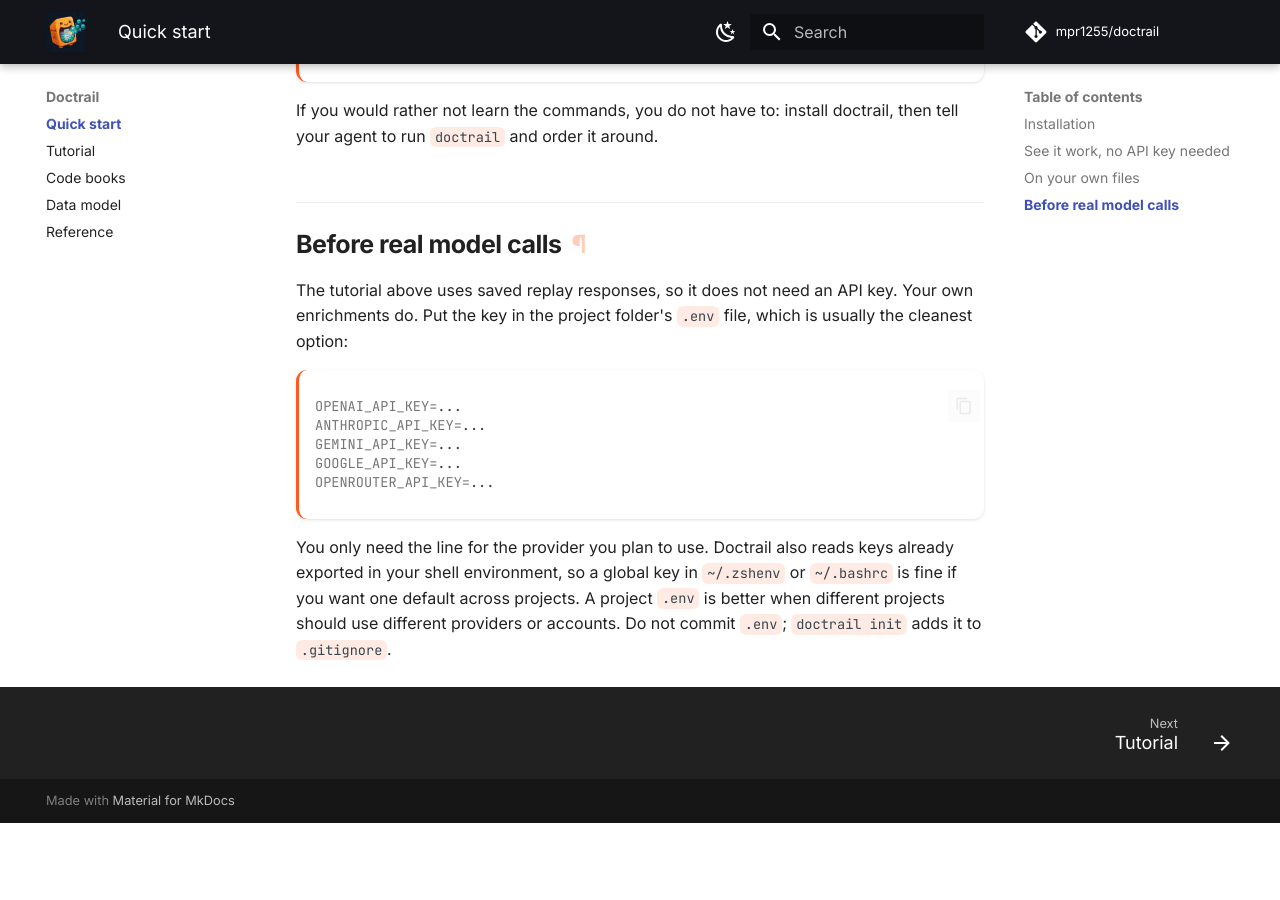
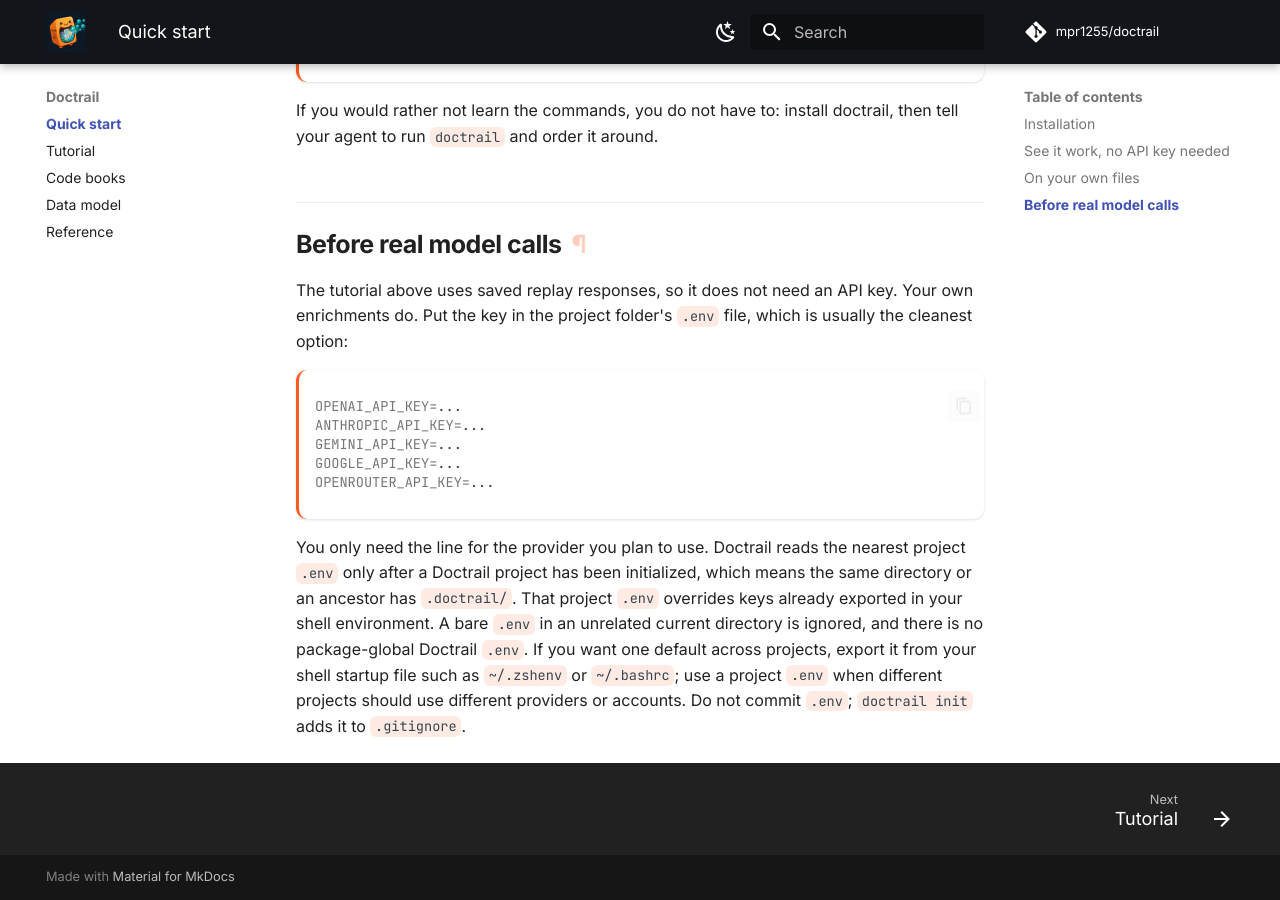
Before and after one commit to mpr1255/doctrail, an MkDocs documentation site: the page built from docs/quickstart.md, in a window 1280 px wide and 900 px high, scrolled down 1522 px. Built offline with MkDocs 1.6.1 and Material for MkDocs 9.7.7, drawn with Linux system fonts in a browser that asks for light colours; comment, search, counter and statistics services are not loaded; before the commit the page ends 2345 px from its top, so only the background shows below that.

Commit message:
document project env precedence

````diff
--- a/docs/llms.txt
+++ b/docs/llms.txt
@@ -186,7 +186,7 @@
 OPENROUTER_API_KEY=...
 ```
 
-You only need the line for the provider you plan to use. Doctrail also reads keys already exported in your shell environment, so a global key in `~/.zshenv` or `~/.bashrc` is fine if you want one default across projects. A project `.env` is better when different projects should use different providers or accounts. Do not commit `.env`; `doctrail init` adds it to `.gitignore`.
+You only need the line for the provider you plan to use. Doctrail reads the nearest project `.env` only after a Doctrail project has been initialized, which means the same directory or an ancestor has `.doctrail/`. That project `.env` overrides keys already exported in your shell environment. A bare `.env` in an unrelated current directory is ignored, and there is no package-global Doctrail `.env`. If you want one default across projects, export it from your shell startup file such as `~/.zshenv` or `~/.bashrc`; use a project `.env` when different projects should use different providers or accounts. Do not commit `.env`; `doctrail init` adds it to `.gitignore`.
 
 <!-- tutorial.md -->
 
@@ -286,7 +286,7 @@
 
 You only need a pile of files you want the text out of, and questions you want answered about each one. Think in terms of the grid: your files are rows, and you are adding typed columns.
 
-One last practical point: the tutorial used replayed responses, so it did not need a provider key. Real enrichments do. Before you swap `model: replay` for OpenAI, Anthropic, Gemini, or OpenRouter, put the relevant key in your project `.env` file, or export it from your shell startup file such as `~/.zshenv` or `~/.bashrc`. The environment variable names are `OPENAI_API_KEY`, `ANTHROPIC_API_KEY`, `GEMINI_API_KEY` or `GOOGLE_API_KEY`, and `OPENROUTER_API_KEY`.
+One last practical point: the tutorial used replayed responses, so it did not need a provider key. Real enrichments do. Before you swap `model: replay` for OpenAI, Anthropic, Gemini, or OpenRouter, put the relevant key in your project `.env` file, or export it from your shell startup file such as `~/.zshenv` or `~/.bashrc`. A project `.env` is loaded only inside an initialized Doctrail project, and it overrides shell keys; a bare `.env` in an unrelated current directory is ignored. The environment variable names are `OPENAI_API_KEY`, `ANTHROPIC_API_KEY`, `GEMINI_API_KEY` or `GOOGLE_API_KEY`, and `OPENROUTER_API_KEY`.
 
 [^column]: Note that, under the hood, doctrail does *not* simply add a column to your document grid. It is easy to think of it that way, but this would be the wrong data model. The reason is that your schema may become complicated, and you may want to add lots of enrichments of many forms. Perhaps one document needs multiple sets of the same type of enrichment. For example, it deals with country1, country2, and country3; in that case, your unit of analysis is not a document, but a "country-document", and you have a many-to-one relationship between countries and documents. What doctrail actually does is explained in [the data model](data-model.md).
 
--- a/docs/quickstart.md
+++ b/docs/quickstart.md
@@ -59,4 +59,4 @@
 OPENROUTER_API_KEY=...
 ```
 
-You only need the line for the provider you plan to use. Doctrail also reads keys already exported in your shell environment, so a global key in `~/.zshenv` or `~/.bashrc` is fine if you want one default across projects. A project `.env` is better when different projects should use different providers or accounts. Do not commit `.env`; `doctrail init` adds it to `.gitignore`.
+You only need the line for the provider you plan to use. Doctrail reads the nearest project `.env` only after a Doctrail project has been initialized, which means the same directory or an ancestor has `.doctrail/`. That project `.env` overrides keys already exported in your shell environment. A bare `.env` in an unrelated current directory is ignored, and there is no package-global Doctrail `.env`. If you want one default across projects, export it from your shell startup file such as `~/.zshenv` or `~/.bashrc`; use a project `.env` when different projects should use different providers or accounts. Do not commit `.env`; `doctrail init` adds it to `.gitignore`.
````
Also changed, not shown: docs/tutorial.md (+1 -1 lines).
